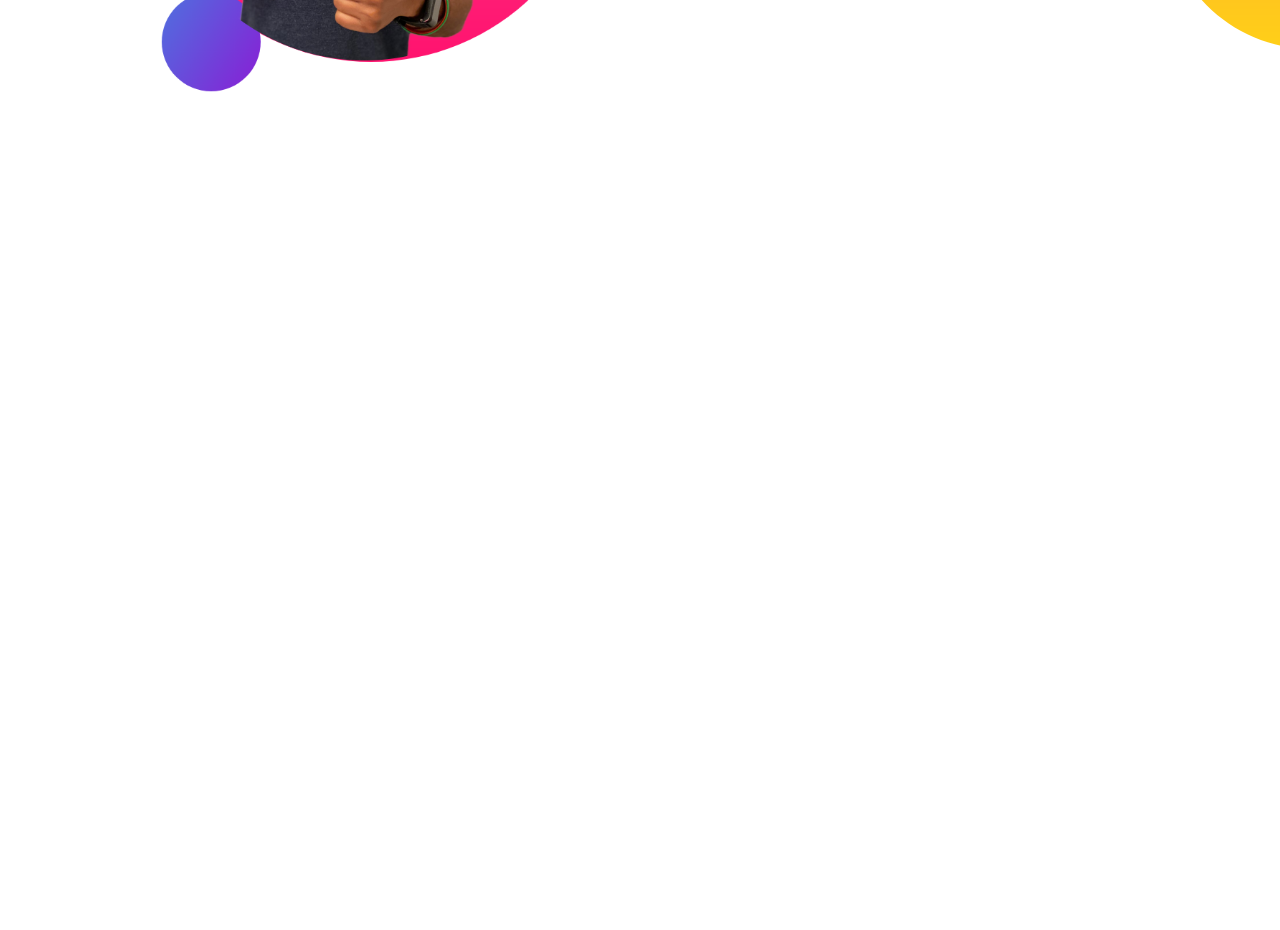
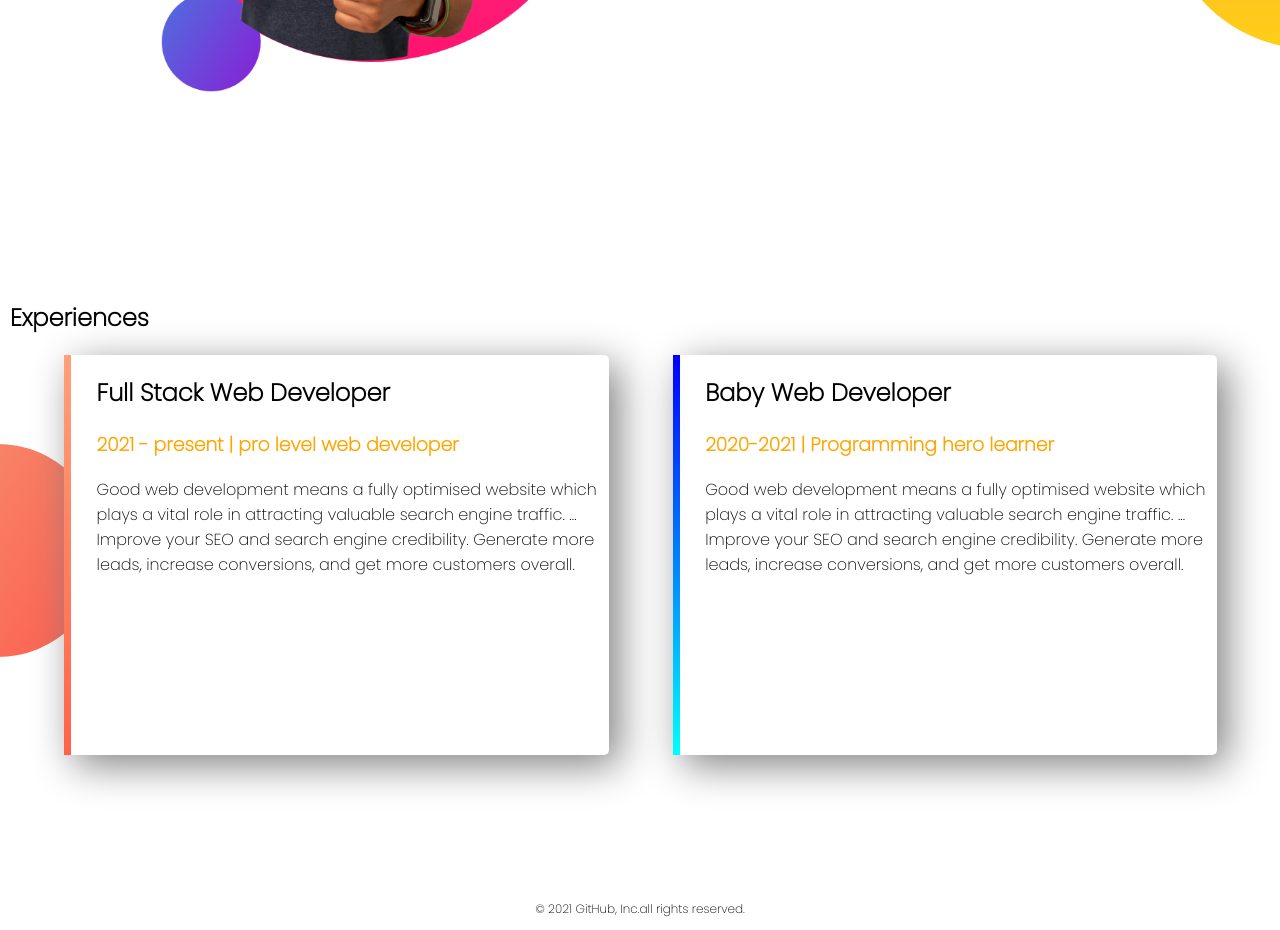
Before and after one commit to ChowdhuryJoy108/web-portfolio, a plain HTML site: page index.html in a window 1280 px wide. Shown: the part 1000-1930 px from the top of the page. Before the commit the page ends 1300 px from the top, so only its background shows below. Drawn offline with Linux system fonts and the light colour scheme.

Commit message:
portfolio-done

```diff
--- a/index.html
+++ b/index.html
@@ -12,7 +12,7 @@
     <section class="top-banner">
     <div class="half-width">
     <h1>Welcome To</h1>
-    <h1><span class="name-highlight">Jhankar</span> Website</h1>
+    <h1><span class="orange-highlight">Jhankar</span> Website</h1>
     <h3>World-Class Professional WebDev</h3>
     <p>Good web development means a fully optimised website which plays a vital role in attracting valuable search engine traffic. ... Improve your SEO and search engine credibility. Generate more leads, increase conversions, and get more customers overall.</p>
     <a class="link-button" target="_blank" href="https://www.freecodecamp.org/">Hire me</a>
@@ -37,6 +37,27 @@
 
     </section>
 
+    <section class="experience-area">
+        <h2 class="section-heading">Experiences</h2>
+        <div id="full-stack" class="half-width single-experience">
+            <h2>Full Stack Web Developer</h2>
+            <h3 class="orange-highlight">2021 - present | pro level web developer</h3>
+            <p>Good web development means a fully optimised website which plays a vital role in attracting valuable search engine traffic. ... Improve your SEO and search engine credibility. Generate more leads, increase conversions, and get more customers overall.</p>
+
+        </div>
+        <div id="baby-web" class="half-width single-experience">
+            <h2>Baby Web Developer</h2>
+            <h3 class="orange-highlight">2020-2021 | Programming hero learner</h3>
+            <p>Good web development means a fully optimised website which plays a vital role in attracting valuable search engine traffic. ... Improve your SEO and search engine credibility. Generate more leads, increase conversions, and get more customers overall.</p>
+
+        </div>
+
+    </section>
+
+    <footer>
+        <p>© 2021 GitHub, Inc.all rights reserved.</p>
+    </footer>
+
 
 </body>
 </html>
--- a/style.css
+++ b/style.css
@@ -6,7 +6,7 @@ body{
 h1{
     font-size: 50px;
 }
-.name-highlight{
+.orange-highlight{
     color:orange;
 }
 .half-width{
@@ -45,3 +45,35 @@ section{
     height: 600px;
 
 }
+.single-experience{
+    box-shadow: 10px 10px 40px gray;
+    border-radius: 5px;
+    height: 80%;
+    background-color: white;
+}
+.experience-area{
+    background-image: url(images/exp-bg.png);
+    background-repeat: no-repeat;
+    background-position: left;
+
+}
+#full-stack{
+    border-left: 7px solid;
+    border-image: linear-gradient(180deg,lightsalmon,tomato);
+    border-image-slice: 1;
+}
+#baby-web{
+    border-left: 7px solid;
+    border-image: linear-gradient(180deg, blue,cyan);
+    border-image-slice: 1;
+}
+footer p{
+    text-align: center;
+    font-size: 12px;
+
+}
+.section-heading{
+    margin-left:10px ;
+
+
+}
```
